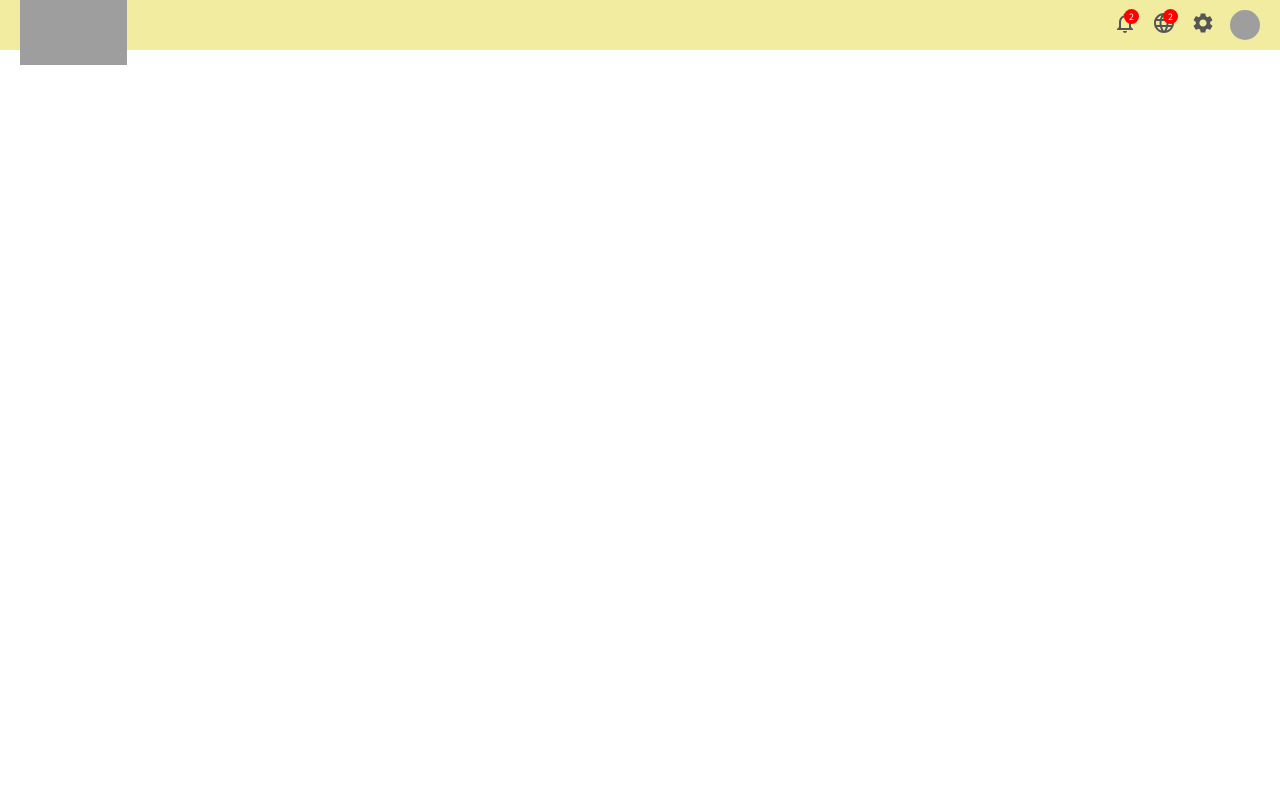
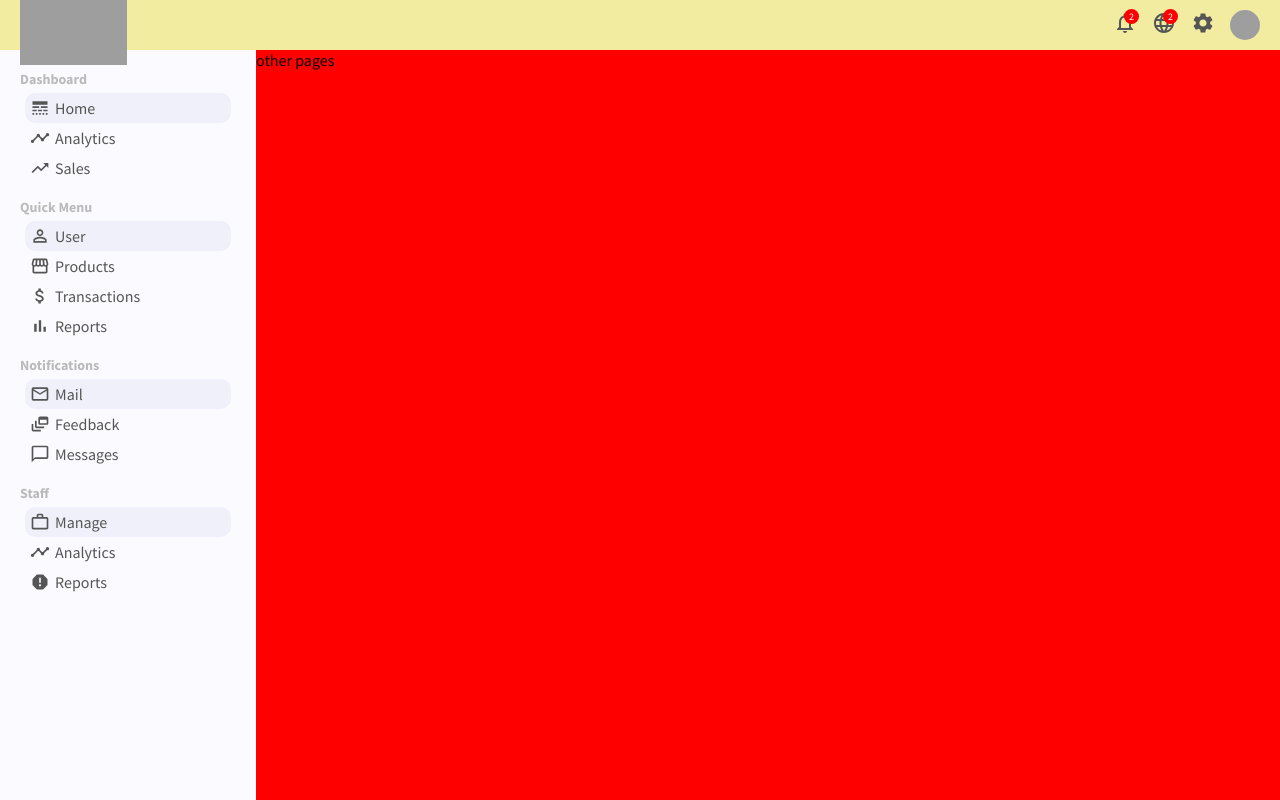
Before and after one commit to sushovankarmakar/admin-dashboard-react, a React (Create React App) app: page / in a window 1280 px wide. Built offline with nearby package versions, Linux system fonts and the light colour scheme; grey boxes are pictures that could not be loaded.

Commit message:
React sidebar menu component

```diff
--- a/src/App.js
+++ b/src/App.js
@@ -1,9 +1,15 @@
+import SideBar from "./components/sideBar/SideBar";
 import TopBar from "./components/topBar/TopBar";
+import "./app.css";
 
 function App() {
   return (
     <div>
       <TopBar />
+      <div className="container">
+        <SideBar />
+        <div className="others">other pages</div>
+      </div>
     </div>
   );
 }
--- /dev/null
+++ b/src/app.css
@@ -0,0 +1,8 @@
+.container {
+  display: flex;
+}
+
+.others {
+  flex: 4;
+  background-color: red;
+}
--- /dev/null
+++ b/src/components/sideBar/SideBar.jsx
@@ -0,0 +1,102 @@
+import {
+  AttachMoney,
+  BarChart,
+  ChatBubbleOutline,
+  DynamicFeed,
+  LineStyle,
+  MailOutline,
+  PermIdentity,
+  Report,
+  Storefront,
+  Timeline,
+  TrendingUp,
+  WorkOutline,
+} from "@material-ui/icons";
+import React from "react";
+import "./sideBar.css";
+
+const SideBar = () => {
+  return (
+    <div className="sideBar">
+      <div className="sideBarWrapper">
+        <div className="sideBarMenu">
+          <h3 className="sideBarTitle">Dashboard</h3>
+          <ul className="sideBarList">
+            <li className="sideBarListItem active">
+              <LineStyle className="sideBarIcon" />
+              Home
+            </li>
+            <li className="sideBarListItem">
+              <Timeline className="sideBarIcon" />
+              Analytics
+            </li>
+            <li className="sideBarListItem">
+              <TrendingUp className="sideBarIcon" />
+              Sales
+            </li>
+          </ul>
+        </div>
+
+        <div className="sideBarMenu">
+          <h3 className="sideBarTitle">Quick Menu</h3>
+          <ul className="sideBarList">
+            <li className="sideBarListItem active">
+              <PermIdentity className="sideBarIcon" />
+              User
+            </li>
+            <li className="sideBarListItem">
+              <Storefront className="sideBarIcon" />
+              Products
+            </li>
+            <li className="sideBarListItem">
+              <AttachMoney className="sideBarIcon" />
+              Transactions
+            </li>
+            <li className="sideBarListItem">
+              <BarChart className="sideBarIcon" />
+              Reports
+            </li>
+          </ul>
+        </div>
+
+        <div className="sideBarMenu">
+          <h3 className="sideBarTitle">Notifications</h3>
+          <ul className="sideBarList">
+            <li className="sideBarListItem active">
+              <MailOutline className="sideBarIcon" />
+              Mail
+            </li>
+            <li className="sideBarListItem">
+              <DynamicFeed className="sideBarIcon" />
+              Feedback
+            </li>
+            <li className="sideBarListItem">
+              <ChatBubbleOutline className="sideBarIcon" />
+              Messages
+            </li>
+          </ul>
+        </div>
+
+        <div className="sideBarMenu">
+          <h3 className="sideBarTitle">Staff</h3>
+          <ul className="sideBarList">
+            <li className="sideBarListItem active">
+              <WorkOutline className="sideBarIcon" />
+              Manage
+            </li>
+            <li className="sideBarListItem">
+              <Timeline className="sideBarIcon" />
+              Analytics
+            </li>
+            <li className="sideBarListItem">
+              <Report className="sideBarIcon" />
+              Reports
+            </li>
+          </ul>
+        </div>
+      </div>
+    </div>
+  );
+};
+
+export default SideBar;
--- /dev/null
+++ b/src/components/sideBar/sideBar.css
@@ -0,0 +1,45 @@
+.sideBar {
+  flex: 1;
+  height: calc(100vh - 50px);
+  background-color: rgb(251, 251, 255);
+  position: sticky;
+  left: 0px;
+  top: 50px;
+}
+
+.sideBarWrapper {
+  padding: 20px;
+  color: #555;
+}
+
+.sideBarMenu {
+  margin-bottom: 10px;
+}
+
+.sideBarTitle {
+  font-size: 14px;
+  color: rgb(187, 186, 186);
+}
+
+.sideBarList {
+  list-style: none;
+  padding: 5px;
+}
+
+.sideBarListItem {
+  padding: 5px;
+  cursor: pointer;
+  display: flex;
+  align-items: center;
+  border-radius: 10px;
+}
+
+.sideBarListItem.active,
+.sideBarListItem:hover {
+  background-color: rgb(240, 240, 250);
+}
+
+.sideBarIcon {
+  margin-right: 5px;
+  font-size: 20px !important;
+}
```
